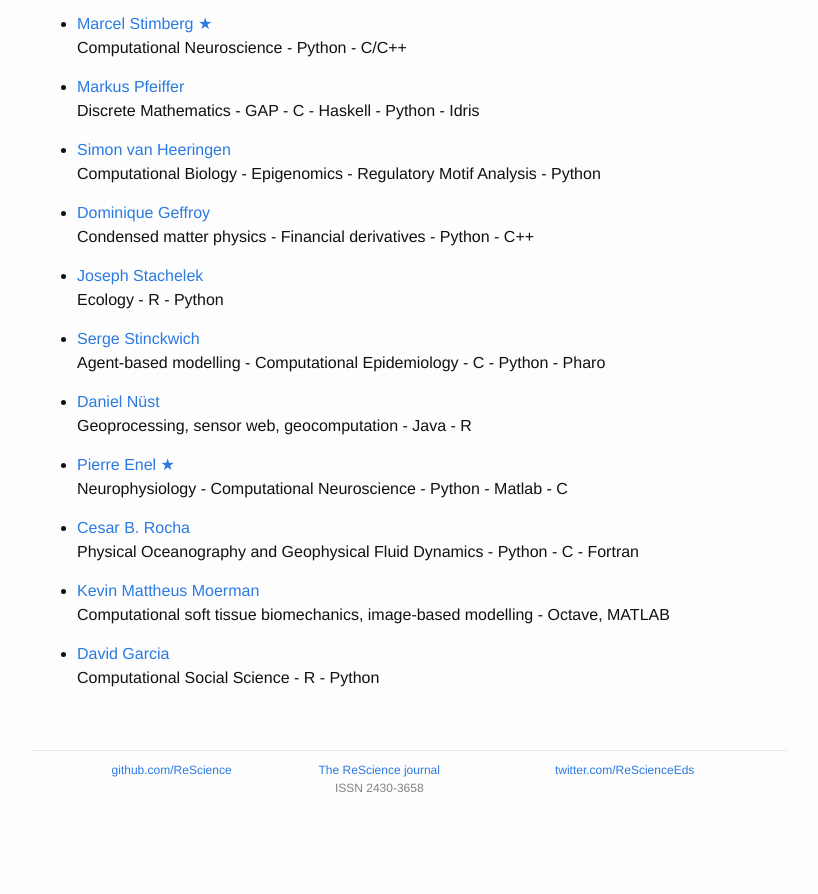
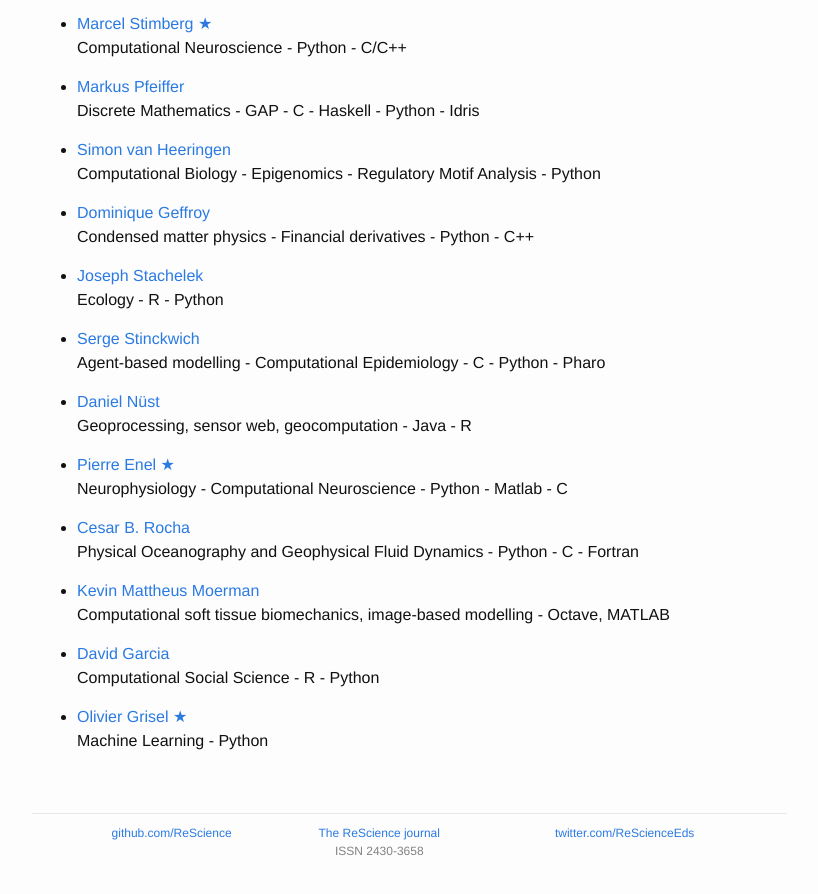
Before and after one commit to ReScience/rescience.github.io, a Jekyll site: the page built from 04-board.md, in a window 1280 px wide and 900 px high, scrolled down 2652 px. Shown: the top 894 px of the window, without its empty margins (223-1041 px from the left). Built offline with Jekyll 4.4.1, drawn with Linux system fonts in a browser that asks for light colours; before the commit the page ends 3489 px from its top, so only the background shows below that.

Commit message:
Updated board

```diff
--- a/04-board.md
+++ b/04-board.md
@@ -169,3 +169,7 @@ accepts submissions in other open source languages.
 
 * [David Garcia](https://github.com/dgarcia-eu)
   Computational Social Science - R - Python
+
+* [Olivier Grisel](https://github.com/ogrisel)
+  [★](https://github.com/ReScience/ReScience-submission/pull/20)
+  Machine Learning - Python
```
